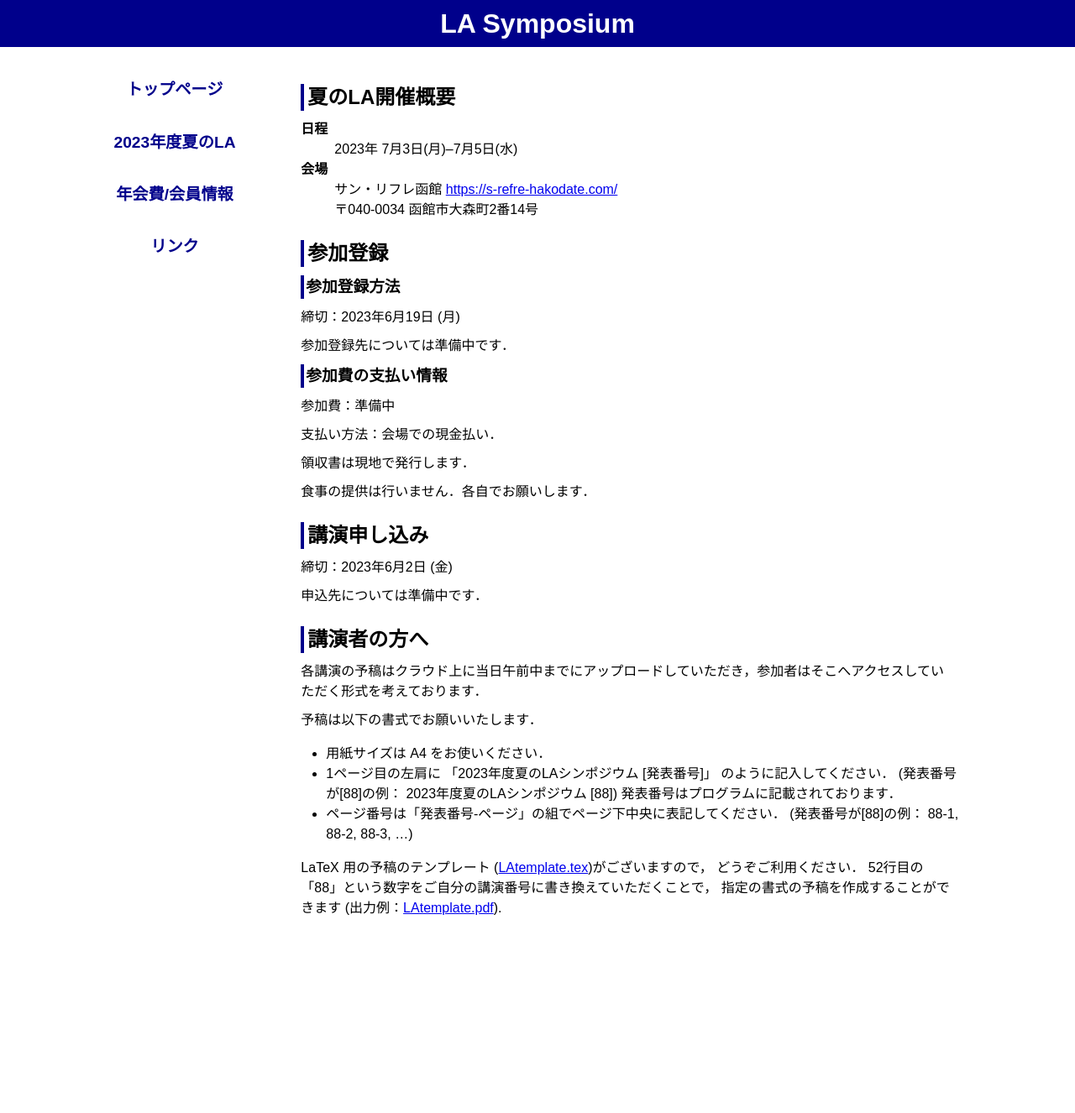
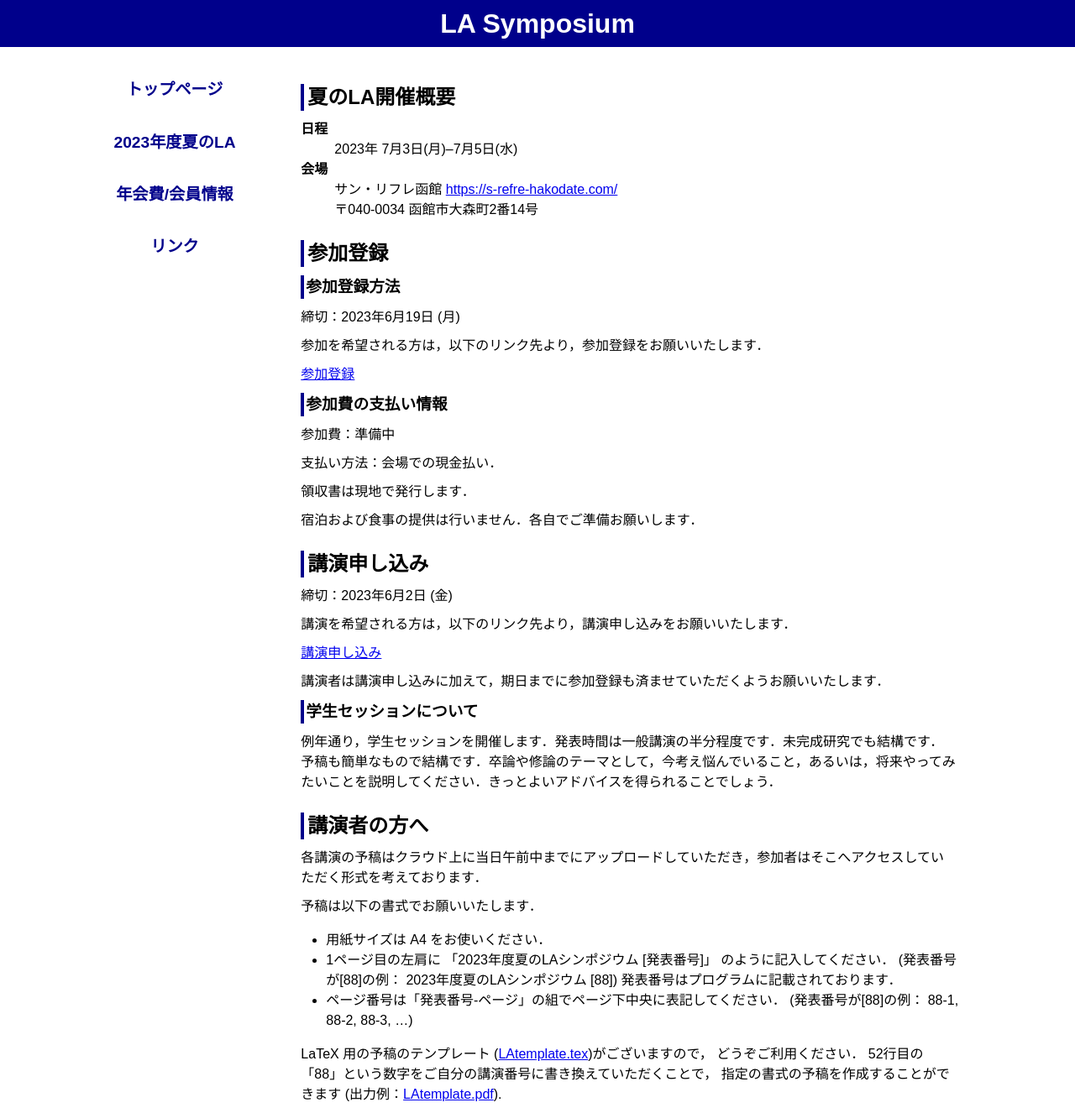
Before and after one commit to ytamura12/la-symposium_test.github.io, a Jekyll site: the page built from 2023/summer.md, in a window 1280 px wide. Shown: the whole page at 84% size. Built offline with Jekyll 4.4.1, drawn with Linux system fonts in a browser that asks for light colours; before the commit the page ends 1104 px from its top, so only the background shows below that.

Commit message:
Add files via upload

```diff
--- a/2023/summer.md
+++ b/2023/summer.md
@@ -21,7 +21,9 @@ title: LA Symposium 2023, 夏のLA
 
 締切：2023年6月19日 (月)
 
-参加登録先については準備中です．
+参加を希望される方は，以下のリンク先より，参加登録をお願いいたします．
+
+[参加登録](https://art.ist.hokudai.ac.jp/LA/sanka/)
 
 ### 参加費の支払い情報
 
@@ -31,14 +33,21 @@ title: LA Symposium 2023, 夏のLA
 
 領収書は現地で発行します．
 
-食事の提供は行いません．各自でお願いします．
+宿泊および食事の提供は行いません．各自でご準備お願いします．
 
 
 講演申し込み
 --------
 締切：2023年6月2日 (金)
 
-申込先については準備中です．
+講演を希望される方は，以下のリンク先より，講演申し込みをお願いいたします．
+
+[講演申し込み](https://art.ist.hokudai.ac.jp/LA/kouen/)
+
+講演者は講演申し込みに加えて，期日までに参加登録も済ませていただくようお願いいたします．
+
+### 学生セッションについて
+例年通り，学生セッションを開催します．発表時間は一般講演の半分程度です．未完成研究でも結構です．予稿も簡単なもので結構です．卒論や修論のテーマとして，今考え悩んでいること，あるいは，将来やってみたいことを説明してください．きっとよいアドバイスを得られることでしょう．
 
 
 講演者の方へ
```
